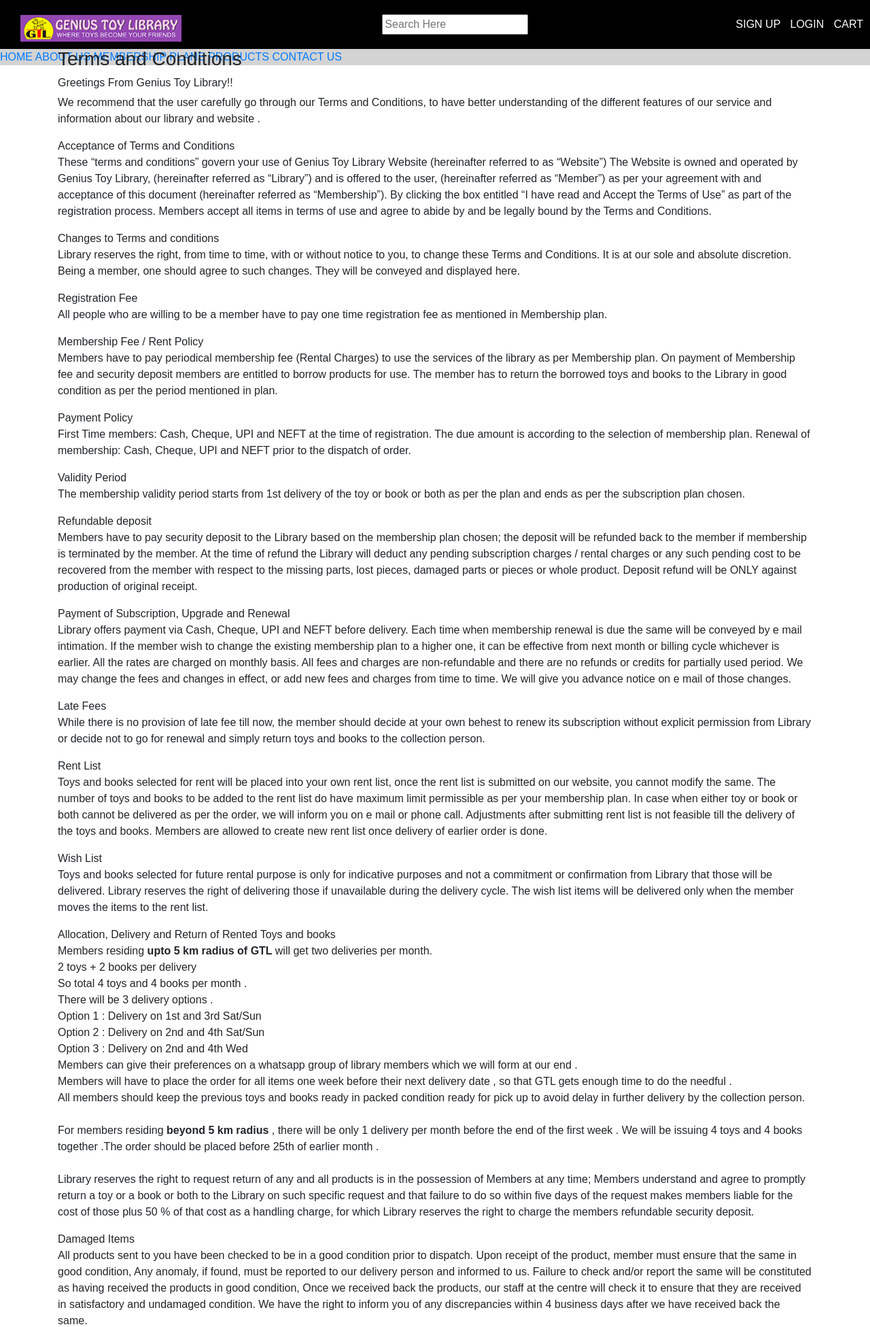
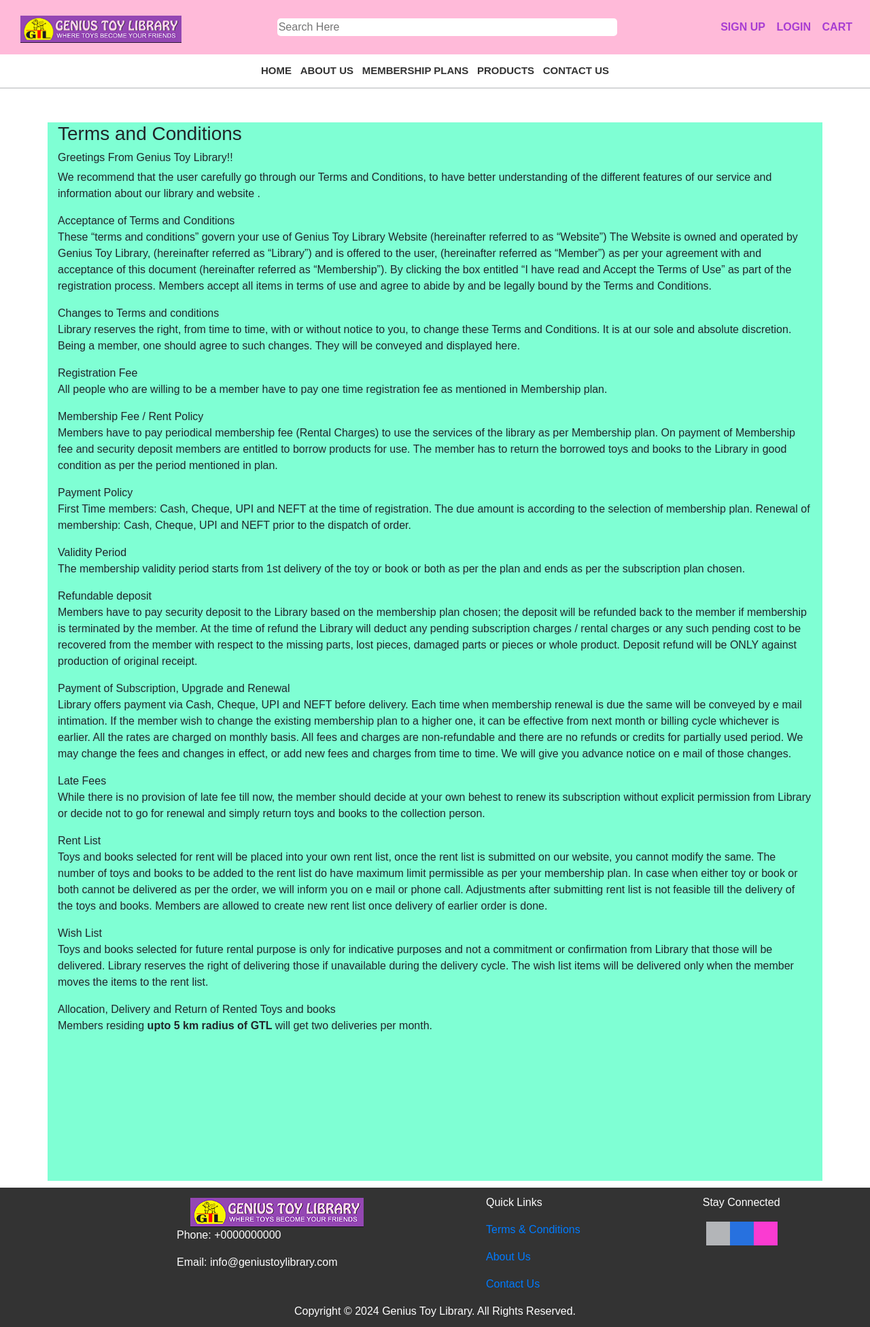
Before and after one commit to tejasgadgil/GeniusToyLibrary, a Django app: a page that uses gtl_project/library/templates/library/base.html in a window 1280 px wide. Shown: the top 1952 px of the page at 68% size. Run offline with Django 5.2, Linux system fonts and the light colour scheme; some libraries are stand-ins or nearby versions.

Commit message:
Add files via upload

```diff
--- a/gtl_project/library/static/library/main.css
+++ b/gtl_project/library/static/library/main.css
@@ -1,11 +1,12 @@
     header
     {
         /* #ff63a9 */
-            background-color:#ffffff ;
-            height: 70px;
         width: 100%;
         color: #4b4b4b;
         border-bottom: 1px solid #b3b5b8;
+        display: flex;
+        flex-direction: column;
+        height: 130px;
     }
 
 
@@ -13,8 +14,7 @@
     {
         margin: 0px;
         padding: 0px;
-            font-family: Arial, sans-serif;
-
+        font-family:Arial, Helvetica, sans-serif;
     }
 
     .content
@@ -29,7 +29,7 @@
     .header-logo
     {
         margin-left: 20px;
-            margin-top: 12px;
+        margin-top: 5px;
     }
 
     footer
@@ -42,6 +42,7 @@
         position:sticky;
         display:flex;
         flex-direction: column;
+        margin-top: 10px;
     }
 
 
@@ -69,9 +70,10 @@
         color:#333333;
     }
 
-        /* Styling for the first navbar (Black) */
+    /* Styling for the first navbar */
     .first-navbar {
-    background-color: black;
+        background-color: #ffbad9;
+        height: 80px;
         display: flex;
         justify-content: space-between;
         align-items: center;
@@ -79,39 +81,63 @@
     }
 
     .first-navbar img {
-    max-height: 40px; /* Adjust the height as needed */
+        height: 40px; /* Adjust the height as needed */
     }
 
     .first-navbar-middle {
         flex: 1; /* Takes up remaining space */
         text-align: center;
     }
+    .first-navbar-middle input
+    {
+        border-radius: 5px;
+        width: 500px;
+        border: #b3b5b8;
+    }
+    .first-navbar-right/*delete later*/
+    {
+        margin-right: 16px;
+    }
 
     .first-navbar-right a {
-    color: white; /* Adjust text color as needed */
-    margin-left: 10px; /* Add spacing between links */
+        color: #a83dd2;
+        font-weight: bold; /* Adjust text color as needed */
+        margin-left: 12px; /* Add spacing between links */
     }
 
+
     /* Styling for the second navbar */
-.second-navbar {
-    background-color: lightgray; /* Adjust the background color as needed */
+    .second-navbar
+    {
+        background-color: #ffffff;
+        display: flex;
+        align-items: center;
+        justify-content: center;
+        flex:1;
     }
 
-.header-navbar-links-box {
-    list-style: none;
-    padding: 0;
-    margin: 0;
+    .second-navbar-links
+    {
+        display: flex;
+        justify-content: space-between;
+        width: 40%;
+        background-color: rgb(255, 255, 255);
     }
 
-.header-navbar-links {
-    display: inline-block;
-    margin-right: 10px; /* Add spacing between links */
+    .second-navbar-links a
+    {
+        color: #333333;
+        font-weight: 550;
+        font-size: 15px;
     }
 
-.header-navbar-links a {
-    text-decoration: none;
-    color: black; /* Adjust text color as needed */
+    .container
+    {
+        background-color: aquamarine;
+        margin-top: 50px;
+        width: 100%;
     }
+
 
 
 
--- a/gtl_project/library/templates/library/aboutUs.html
+++ b/gtl_project/library/templates/library/aboutUs.html
@@ -1,6 +1,6 @@
 {% extends "library/base.html" %}
 {% block content %}
-    <div style="background-color: #ffffff;">
+
     <img src=""><!--Large GTL Logo-->>
     <h4>Welcome to Genius Toy Library!!</h4>
 
@@ -23,5 +23,5 @@
     <p style="margin-top: 25px;">
         Genius Toy Library started its venture 10 yrs back on 1st February 2010, and from then there was no looking back. With our wide range of Educational and Fun Toys and interactive website we help parents to make a right choice and keep the interest of their kids.
     </p>
-    </div>
+
 {% endblock content %}
--- a/gtl_project/library/templates/library/base.html
+++ b/gtl_project/library/templates/library/base.html
@@ -3,7 +3,7 @@
 <html>
 <head>
     <meta charset="UTF-8">
-    <meta name="viewport" content="width=device-width, initial-scale=1.0,, shrink-to-fit=no">
+    <meta name="viewport" content="width=device-width, initial-scale=1.0, shrink-to-fit=no">
 
     <!-- Bootstrap CSS -->
     <link rel="stylesheet" href="https://cdn.jsdelivr.net/npm/bootstrap@4.0.0/dist/css/bootstrap.min.css" integrity="sha384-Gn5384xqQ1aoWXA+058RXPxPg6fy4IWvTNh0E263XmFcJlSAwiGgFAW/dAiS6JXm" crossorigin="anonymous">
@@ -44,12 +44,13 @@
 
                 <!-- Second Navbar -->
                 <div class="second-navbar">
-                    <a href="{%url 'gtl-home'%}">HOME</a>
-                    <a href="{%url 'gtl-aboutUs'%}">ABOUT US</a>
-                    <a href="#">MEMBERSHIP PLANS</a>
-                    <a href="#">PRODUCTS</a>
-                    <a href="{%url 'gtl-contactUs'%}">CONTACT US</a>
-
+                    <div class="second-navbar-links">
+                        <a href="{%url 'gtl-home'%}">HOME</a>
+                        <a href="{%url 'gtl-aboutUs'%}">ABOUT US</a>
+                        <a href="#">MEMBERSHIP PLANS</a>
+                        <a href="#">PRODUCTS</a>
+                        <a href="{%url 'gtl-contactUs'%}">CONTACT US</a>
+                    </div>
                 </div>
             </header>
 
--- a/gtl_project/library/templates/library/home.html
+++ b/gtl_project/library/templates/library/home.html
@@ -1,6 +1,6 @@
 {% extends "library/base.html" %}
 {% block content %}
-    <div style="background-color: #ffffff;height: 300px;"></div>
+    <div style="background-color: #e44f4f;height: 300px;"></div>
 
-    <div style="background-color: rgb(255, 255, 255);height:300px;"></div>
+    <div style="background-color: rgb(89, 84, 180);height:300px;"></div>
 {% endblock content %}
--- a/gtl_project/library/templates/library/termsAndConditions.html
+++ b/gtl_project/library/templates/library/termsAndConditions.html
@@ -30,29 +30,13 @@
         Toys and books selected for future rental purpose is only for indicative purposes and not a commitment or confirmation from Library that those will be delivered. Library reserves the right of delivering those if unavailable during the delivery cycle. The wish list items will be delivered only when the member moves the items to the rent list.</p>
         <p><span>Allocation, Delivery and Return of Rented Toys and books</span><br>
         Members residing <b>upto 5 km radius of GTL </b> will get two deliveries per month.
-        <br>2 toys + 2 books per delivery
-        <br>So total 4 toys and 4 books per month .
-        <br>There will be 3 delivery options .
-        <br>Option 1 : Delivery on 1st and 3rd Sat/Sun
-        <br>Option 2 : Delivery on 2nd and 4th Sat/Sun
-        <br>Option 3 : Delivery on 2nd and 4th Wed
-        <br>Members can give their preferences on a whatsapp group of library members which we will form at our end .
-        <br>Members will have to place the order for all items one week before their next delivery date , so that GTL gets enough time to do the needful .
-        <br>All members should keep the previous toys and books ready in packed condition ready for pick up to avoid delay in further delivery by the collection person.
-        <br><br>For members residing <b>beyond 5 km radius </b> , there will be only 1 delivery per month before the end of the first week . We will be issuing 4 toys and 4 books together .The order should be placed before 25th of earlier month .
-        <br><br>Library reserves the right to request return of any and all products is in the possession of Members at any time; Members understand and agree to promptly return a toy or a book or both to the Library on such specific request and that failure to do so within five days of the request makes members liable for the cost of those plus 50 % of that cost as a handling charge, for which Library reserves the right to charge the members refundable security deposit.
+        <br>
+
         </p>
-        <p><span>Damaged Items</span><br>
-        All products sent to you have been checked to be in a good condition prior to dispatch. Upon receipt of the product, member must ensure that the same in good condition, Any anomaly, if found, must be reported to our delivery person and informed to us. Failure to check and/or report the same will be constituted as having received the products in good condition, Once we received back the products, our staff at the centre will check it to ensure that they are received in satisfactory and undamaged condition. We have the right to inform you of any discrepancies within 4 business days after we have received back the same.
-        <br>In the event of the product being damaged, we will e mail or call the member and intimate about the same. The determination of product “damaged” will be at the sole discretion of the Library. Accordingly we will charge the member for the same (depending on the category of the product). All such damage charges will be chargeable against your refundable deposit. A top-up of the refundable security deposit will be required by the due date of the next delivery cycle, failing in doing so may result in the termination of membership.
-        </p>
-        <p><span>Termination / Cancellation</span><br>
-        Library reserves the right to terminate or cancel membership at its sole discretion without providing any reasons for that. If the member decides to terminate its membership, it may do so by providing an e mail request stating the wish to terminate the membership. No refund shall be given for any unused time period of the month. Refund will be provided for the unused whole month.</p>
-        <p><span>Break Period</span><br>
-        In case the members are willing to take a break for some reasons (moving out of station, vacation, etc,) he/she must call and return the products to the Library, The break period will be treated as non fee period, Members who wish to take break, have to return all the products rented earlier and shall inform to us, regarding period of break else the fees will be continued to be charged for the period.</p>
-        <p><span>Working Days and Hours</span><br>
-        For phone calls and other help you can expect us on all days except <b>Thursday</b> in normal office timings given below. Kindly note that Thursday is weekly holiday for the centre. Centre office time will be 10.30 to 6.30 on other working days.</p>
-        <p><span>Precaution</span><br>
-        We are taking utmost care at our end in proper cleaning and sanitization of the library items before handing them over to members . We will also provide an instruction sheet along with each delivery as guidelines for the parents .</p>
+        <p><span></span><br></p>
+        <p><span></span><br></p>
+        <p><span></span><br></p>
+        <p><span></span><br></p>
+        <p><span></span><br></p>
     </article>
 {% endblock content %}
```
Lines whose indentation alone changed are shown as unchanged.
